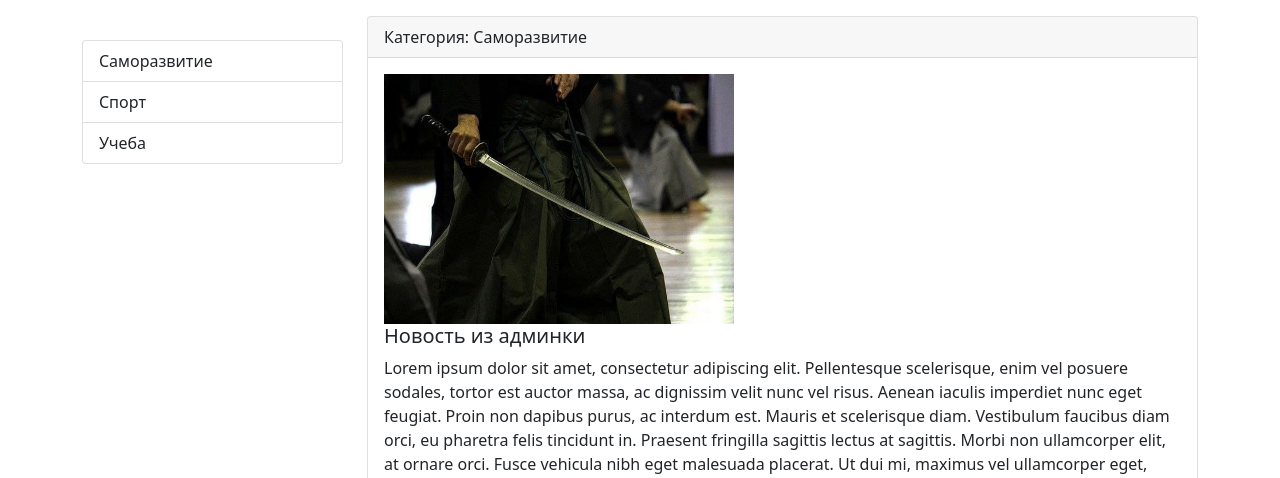
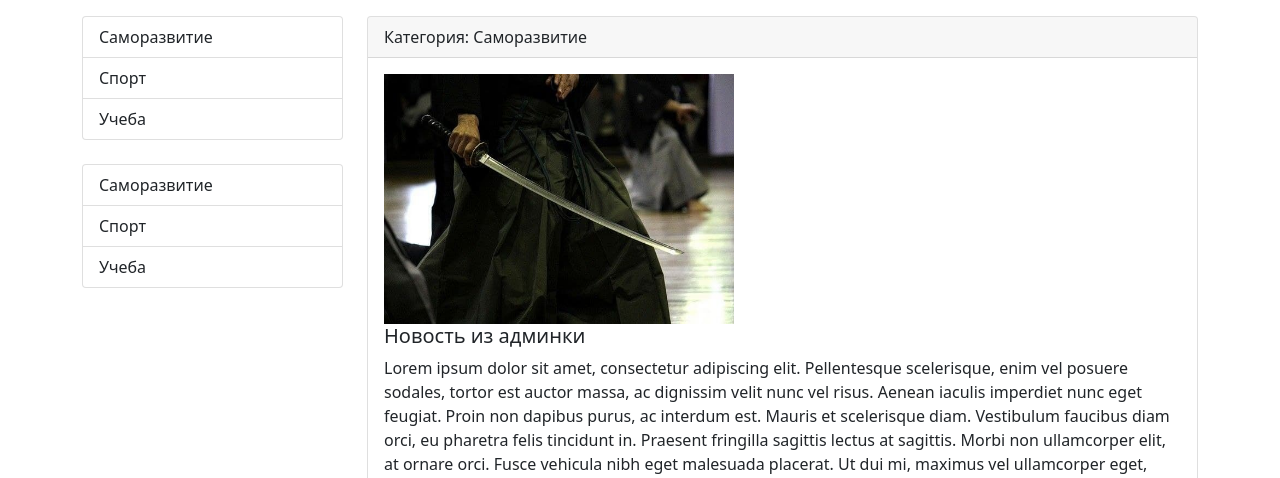
Before and after one commit to dzhambullatt/blog, a Django app: page /category/3 in a window 1280 px wide. Shown: the part 56-534 px from the top of the page. Run offline with Django 3.2, Linux system fonts and the light colour scheme; data comes from the database, SQL or seed files in the repository.

Commit message:
work in template

```diff
--- a/templates/inc/_sidebar.html
+++ b/templates/inc/_sidebar.html
@@ -1,10 +1,10 @@
-<!--{% load news_tags %}-->
-<!--<div class="list-group">-->
-<!--    {% get_categories as categoris %}-->
-<!--    {% for i in categoris %}-->
-<!--    <a href="{% url 'category' i.pk %}" class="list-group-item list-group-item-action">{{ i.title }}</a>-->
-<!--    {% endfor %}-->
-<!--</div>-->
+{% load news_tags %}
+<div class="list-group">
+    {% get_categories as categoris %}
+    {% for i in categoris %}
+    <a href="{% url 'category' i.pk %}" class="list-group-item list-group-item-action">{{ i.title }}</a>
+    {% endfor %}
+</div>
 
 <br>
 
```
